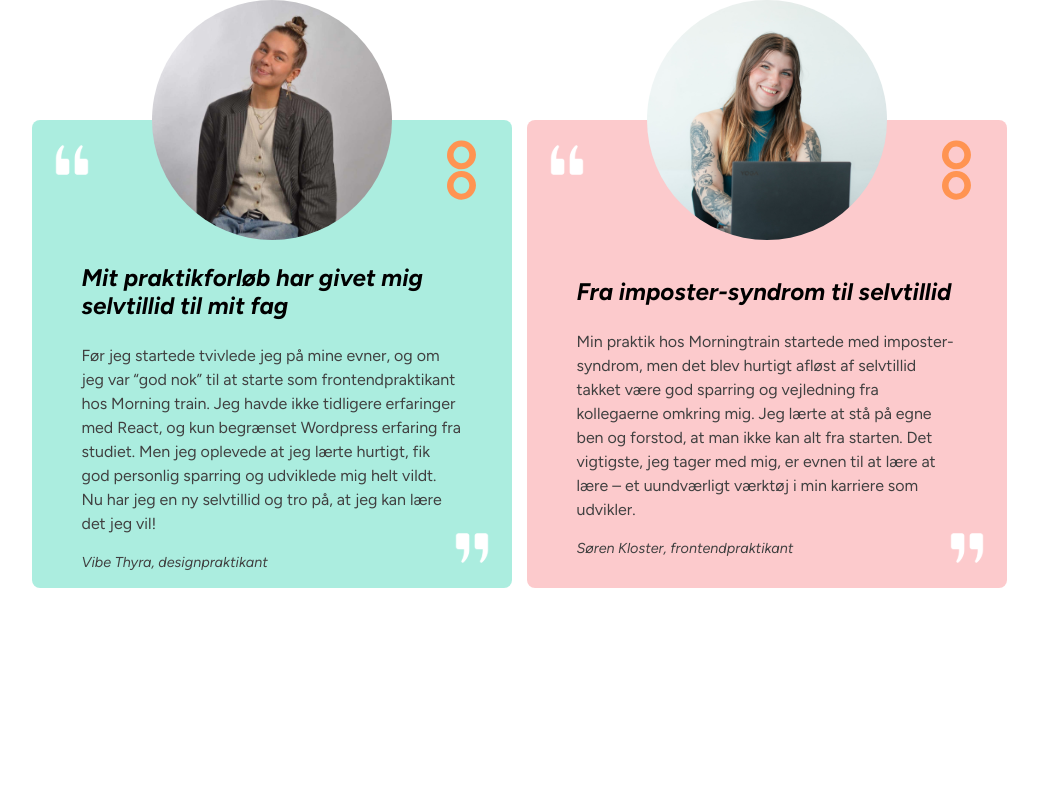
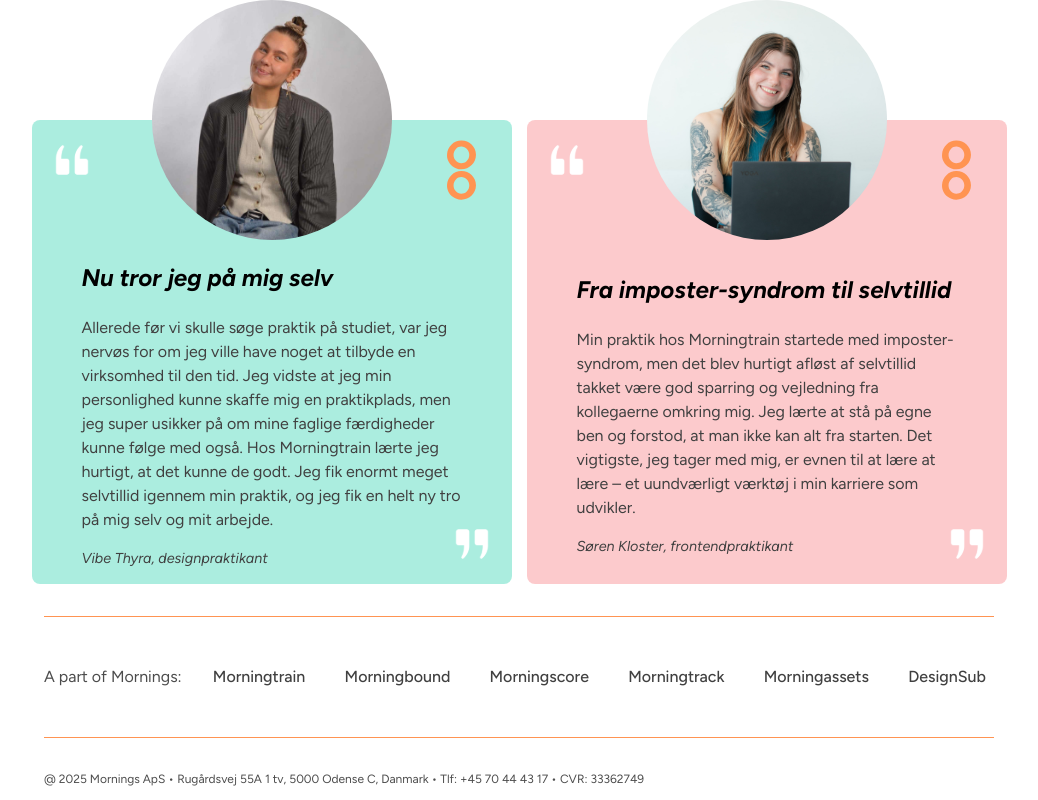
Before and after one commit to Bancharka/Hovedopgave-MT, a React (Vite) app: page /Testimonials in a window 1280 px wide. Shown: the part 1160-1960 px from the top of the page, without its empty margins (121-1159 px from the left). Before the commit the page ends 1748 px from the top, so only its background shows below. Built offline with nearby package versions, Linux system fonts and the light colour scheme.

Commit message:
testimonial done juhu

```diff
--- a/src/components/cards/testimonials/TestimonialCard.scss
+++ b/src/components/cards/testimonials/TestimonialCard.scss
@@ -14,25 +14,16 @@
   margin-top: 120px;
 
   @include b.break(laptop) {
-    padding: 100px 50px 0 50px;
-    width: 340px;
+    padding: 80px 50px 0 50px;
+    width: 270px;
+    margin-top: 130px;
   }
 
-  &.theme-orange {
-    background-color: v.$lightorange;
+  @include b.break(tablet) {
+    width: 300px;
+    margin-top: 80px;
   }
 
-  &.theme-green {
-    background-color: v.$lightgreen;
-  }
-
-  &.theme-purple {
-    background-color: v.$lightpurple;
-  }
-
-  &.theme-red {
-    background-color: v.$lightred;
-  }
 
   &__image {
     position: absolute;
@@ -53,20 +44,34 @@
     @include b.break(tablet) {
       width: 160px;
       height: 160px;
-    }
-  @include b.break(mobile) {
-    width: 120px;
-    height: 120px;
+      top: -70px;
     }
   }
 
   &__heading {
     font-size: 1.5rem;
     font-style: italic;
+
+    @include b.break(laptop) {
+      font-size: 1.4rem;
+    }
+
+    @include b.break(tablet) {
+      font-size: 1.3rem;
+    }
+
+    @include b.break(mobile) {
+      font-size: 1.2rem;
+    }
   }
 
   &__description {
     font-size: 1rem;
+
+    @include b.break(laptop) {
+      font-size: 0.9rem;
+    }
+
   }
   &__author {
     font-style: italic;
@@ -95,4 +100,21 @@
     right: 20px;
     top: 20px;
   }
+
+  &.theme-orange {
+    background-color: v.$lightorange;
   }
+
+  &.theme-green {
+    background-color: v.$lightgreen;
+  }
+
+  &.theme-purple {
+    background-color: v.$lightpurple;
+  }
+
+  &.theme-red {
+    background-color: v.$lightred;
+  }
+
+}
--- a/src/pages/frontpage/Frontpage.jsx
+++ b/src/pages/frontpage/Frontpage.jsx
@@ -10,7 +10,7 @@ export default function Departments() {
 				<div>
 					<p>VELKOMMEN TIL</p>
 					<img
-						src="public\img\onboardingtrain.svg"
+						src="/img/onboardingtrain.svg"
 						alt="onboradingtrain logo"
 					/>
 				</div>
@@ -20,7 +20,7 @@ export default function Departments() {
 				<div>
 					<img
 						className="frontpage__collage"
-						src="\img\slack_header.jpg"
+						src="/img/slack_header.jpg"
 						alt=""
 					/>
 					<h3 className="frontpage__description">
--- a/src/pages/testimonials/Testimonials.jsx
+++ b/src/pages/testimonials/Testimonials.jsx
@@ -2,6 +2,7 @@ import './Testimonials.scss'
 import ContentHeader from '../../components/contentheader/ContentHeader'
 import Divider from '../../components/divider/Divider'
 import TestimonialCard from '../../components/cards/testimonials/TestimonialCard'
+import Footer from '../../components/footer/Footer'
 
 export default function Testimonials() {
     return (
@@ -32,9 +33,9 @@ export default function Testimonials() {
                     theme='green'
                     image="/img/testimonials/vibe.jpg"
                     altText="Designpraktikant Vibe"
-                    heading="Mit praktikforløb har givet mig selvtillid til mit fag"
-                    description="Før jeg startede tvivlede jeg på mine evner, og om jeg var “god nok” til at starte som frontendpraktikant hos Morning train. Jeg havde ikke tidligere erfaringer med React, og kun begrænset Wordpress erfaring fra studiet.
-                                Men jeg oplevede at jeg lærte hurtigt, fik god personlig sparring og udviklede mig helt vildt. Nu har jeg en ny selvtillid og tro på, at jeg kan lære det jeg vil!"
+                    heading="Nu tror jeg på mig selv"
+                    description="Allerede før vi skulle søge praktik på studiet, var jeg nervøs for om jeg ville have noget at tilbyde en virksomhed til den tid. Jeg vidste at jeg min personlighed kunne skaffe mig en praktikplads, men jeg super usikker på om mine faglige færdigheder kunne følge med også.
+                                Hos Morningtrain lærte jeg hurtigt, at det kunne de godt. Jeg fik enormt meget selvtillid igennem min praktik, og jeg fik en helt ny tro på mig selv og mit arbejde."
                     author="Vibe Thyra, designpraktikant" />
                 <TestimonialCard
                     theme='red'
@@ -44,6 +45,7 @@ export default function Testimonials() {
                     description="Min praktik hos Morningtrain startede med imposter-syndrom, men det blev hurtigt afløst af selvtillid takket være god sparring og vejledning fra kollegaerne omkring mig. Jeg lærte at stå på egne ben og forstod, at man ikke kan alt fra starten. Det vigtigste, jeg tager med mig, er evnen til at lære at lære – et uundværligt værktøj i min karriere som udvikler."
                     author="Søren Kloster, frontendpraktikant" />
             </div>
+            <Footer />
         </section>
     )
 }
--- a/src/pages/testimonials/Testimonials.scss
+++ b/src/pages/testimonials/Testimonials.scss
@@ -12,11 +12,12 @@
 
     @include b.break(laptop) {
       grid-template-columns: repeat(2, 1fr);
-      gap: 10px;
+      gap: 5px;
     }
 
     @include b.break(tablet) {
       grid-template-columns: 1fr;
+      justify-items: center;
     }
   }
 }
--- a/src/styles/_typography.scss
+++ b/src/styles/_typography.scss
@@ -71,11 +71,4 @@ p {
     line-height: 1.5;
     color: $txtcolor;
 
-    @include b.break(tablet) {
-        font-size: 14px;
-    }
-
-    @include b.break(mobile) {
-        font-size: 12px;
-    }
 }
```
Lines whose indentation alone changed are shown as unchanged.
